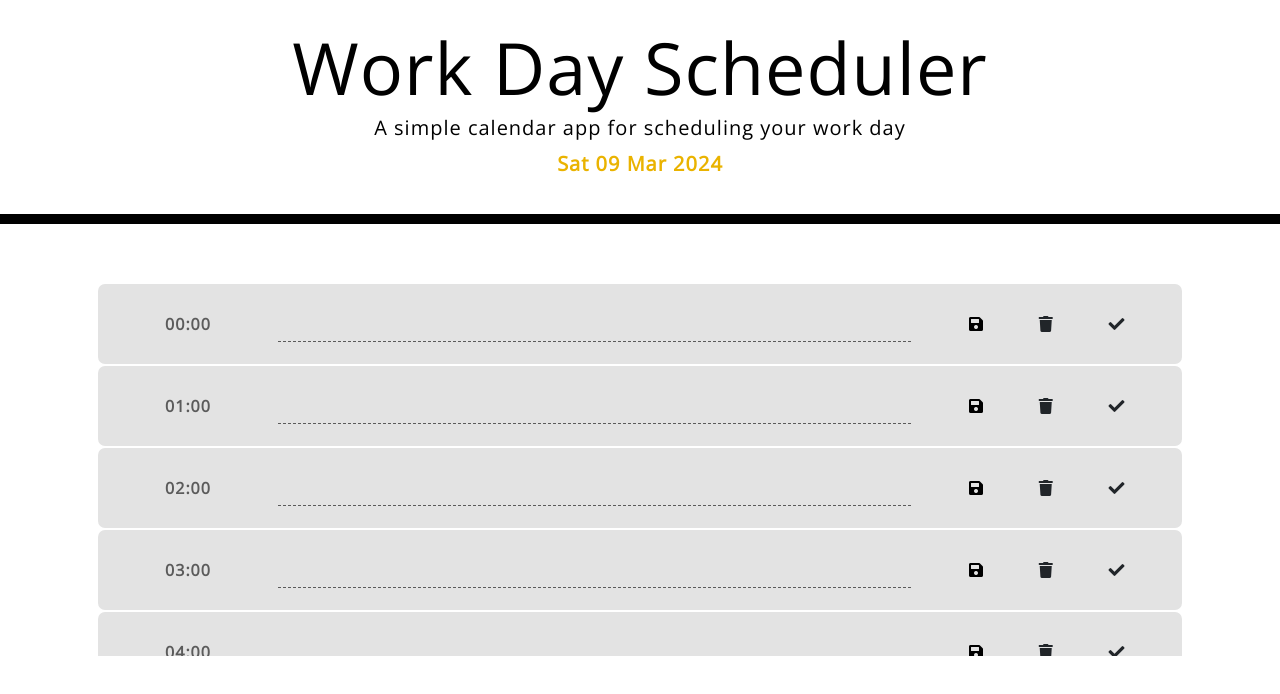
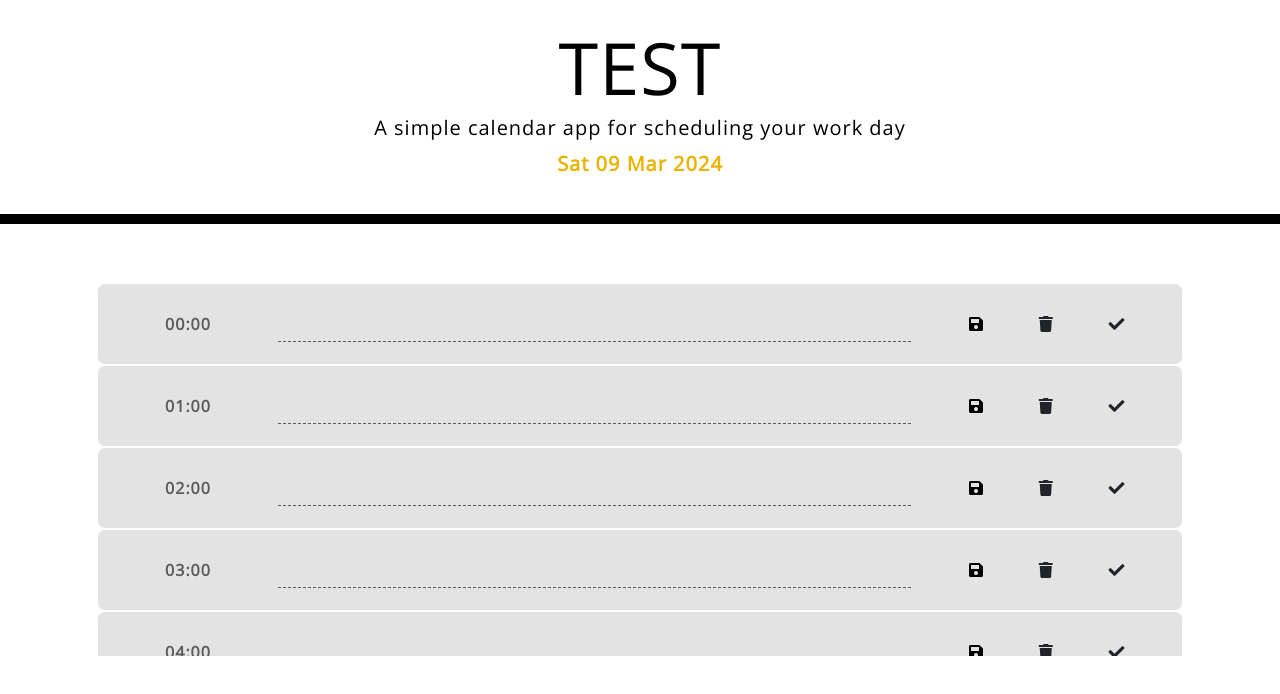
Before and after one commit to fdunnington/daily-planner-app, a plain HTML site: page index.html in a window 1280 px wide. Drawn offline with nearby package versions, Linux system fonts and the light colour scheme.

Commit message:
changed header

```diff
--- a/index.html
+++ b/index.html
@@ -15,7 +15,7 @@
 
   <body>
     <header class="jumbotron">
-      <h1 class="display-3">Work Day Scheduler</h1>
+      <h1 class="display-3">TEST</h1>
       <p class="lead">A simple calendar app for scheduling your work day</p>
       <p id="currentDay" class="lead"></p>
     </header>
```
